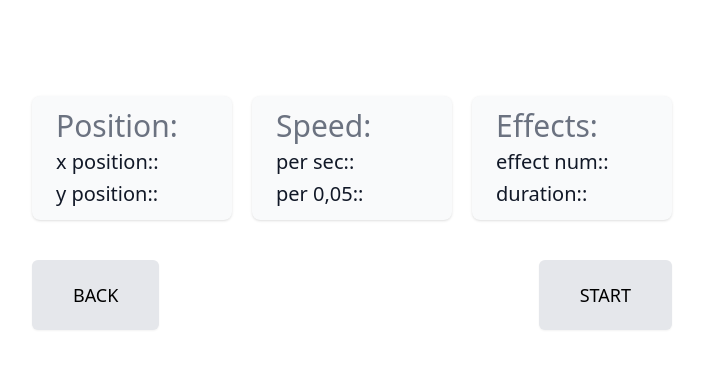
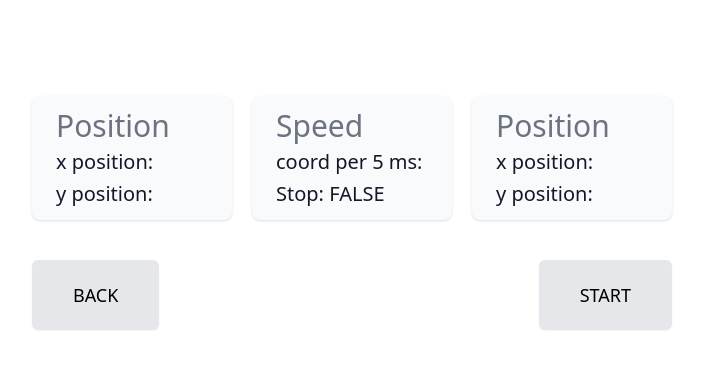
Before and after one commit to begosustatx/Thesis-app, a React (Create React App) app: page / in a window 1280 px wide. Both pictures are taken after a click on the element "WORD LEVEL". Shown: the top 368 px of the page, without its empty margins (288-991 px from the left). Built offline with nearby package versions, Linux system fonts and the light colour scheme; no server answers.

Commit message:
sound stopping

```diff
--- a/src/componets/stats.js
+++ b/src/componets/stats.js
@@ -8,30 +8,46 @@ const stats = [
 ]
 
 export default function Example() {
-    const [data, setData] = useState();
-    const [x, setI] = useState(0)
+
+    const [x_pos, setX] = useState(0)
+    const [y_pos, setY] = useState(0)
+    const [coord_5ms, set5MS] = useState()
+    const [stop, setStop] = useState()
+    const [effect, setEffect] = useState();
+    const [playing, setPlaying] = useState();
     useEffect(() => {
         let temp_data = 0
         const interval = setInterval(() => {
             fetch('/get_stats').then(res => res.json()).then(data => {
                 temp_data = data
+                console.log(data)
             });
             //console.log('This will run every second!');
-            setData(temp_data.x_pos)
-        }, 50);
+            setX(temp_data.x_pos)
+            setY(temp_data.y_pos)
+            set5MS(temp_data.coord_5ms)
+            if (temp_data.stop) setStop("TRUE")
+            else setStop("FALSE")
+        }, 100);
         return () => clearInterval(interval);
     }, []);
     return (
-        <div>
-            <dl className="mt-5 grid grid-cols-1 gap-5 sm:grid-cols-3">
-                {stats.map((item) => (
-                    <div key={item.name} className="px-6 py-3 bg-gray-50 shadow rounded-lg overflow-hidden font-light">
-                        <dt className="text-3xl font-light text-gray-500 truncate">{item.name}</dt>
-                        <dd className="mt-1 text-xl  text-gray-900">{item.stat1}:{data}</dd>
-                        <dd className="mt-1 text-xl  text-gray-900">{item.stat2}:{data}</dd>
-                    </div>
-                ))}
-            </dl>
+        <div className="mt-5 grid grid-cols-1 gap-5 sm:grid-cols-3">
+            <div className="px-6 py-3 bg-gray-50 shadow rounded-lg overflow-hidden font-light">
+                <p className="text-3xl font-light text-gray-500 truncate">Position</p>
+                <p className="mt-1 text-xl  text-gray-900">x position: {x_pos}</p>
+                <p className="mt-1 text-xl  text-gray-900">y position: {y_pos}</p>
+            </div>
+            <div className="px-6 py-3 bg-gray-50 shadow rounded-lg overflow-hidden font-light">
+                <p className="text-3xl font-light text-gray-500 truncate">Speed</p>
+                <p className="mt-1 text-xl  text-gray-900">coord per 5 ms: {coord_5ms}</p>
+                <p className="mt-1 text-xl  text-gray-900">Stop: {stop}</p>
+            </div>
+            <div className="px-6 py-3 bg-gray-50 shadow rounded-lg overflow-hidden font-light">
+                <p className="text-3xl font-light text-gray-500 truncate">Position</p>
+                <p className="mt-1 text-xl  text-gray-900">x position: {y_pos}</p>
+                <p className="mt-1 text-xl  text-gray-900">y position: {y_pos}</p>
+            </div>
         </div>
     )
 }
--- a/src/componets/word_level.js
+++ b/src/componets/word_level.js
@@ -95,7 +95,7 @@ export default function Example() {
 
     return (
         <div className="w-2/4 h-96	mx-auto mt-24 ">
-            <Stats />
+            <Stats start={start} />
             <div className="mt-10">
                 <button className="  items-center px-10 py-5 border border-transparent text-lg font-medium rounded-md shadow-sm text-black bg-gray-200 cursor-pointer"
                     onClick={() => handleStop()}>BACK</button>
```
